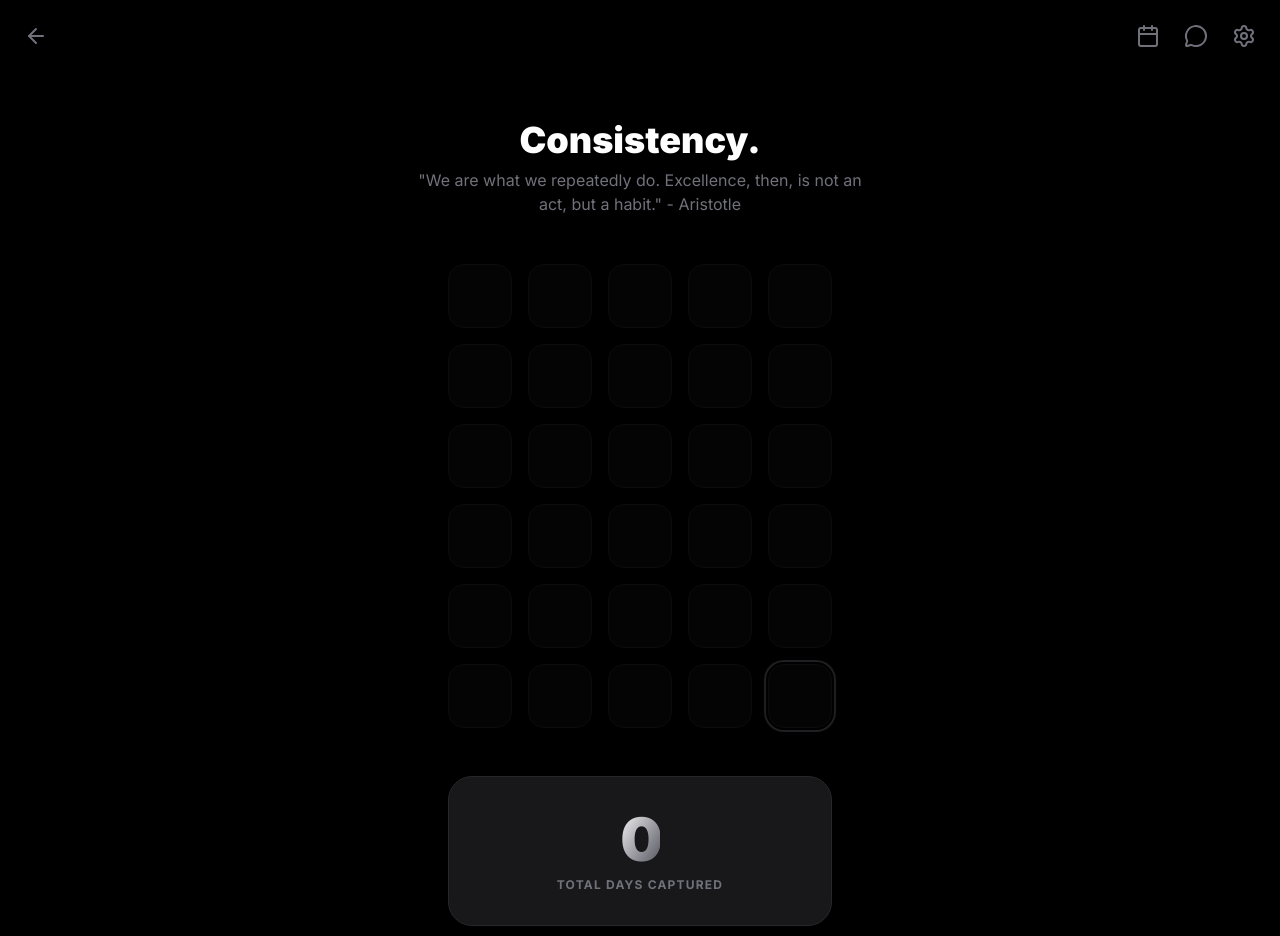
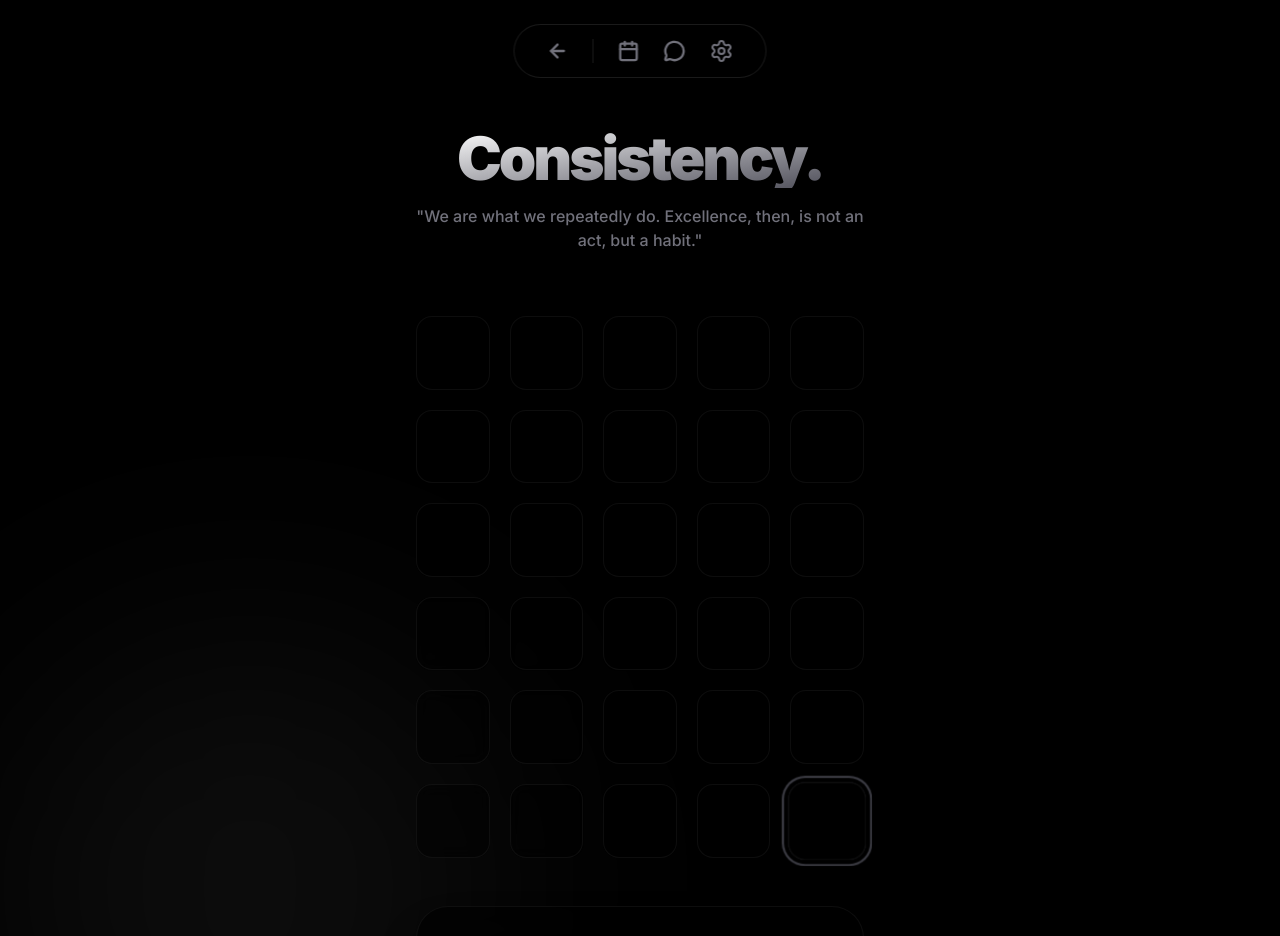
Before and after one commit to ErenYea9er69/Daily_wisdom, a Next.js app: page /calendar in a window 1280 px wide. Shown: the top 936 px of the page. Built offline with nearby package versions, Linux system fonts and the light colour scheme.

Commit message:
10X UI/UX Overhaul

```diff
--- a/src/app/calendar/page.tsx
+++ b/src/app/calendar/page.tsx
@@ -17,39 +17,49 @@ export default function CalendarScreen() {
     });
 
     return (
-        <div className="min-h-screen bg-black text-white flex flex-col">
+        <div className="min-h-screen relative overflow-hidden bg-black text-white flex flex-col">
+            {/* Ambient Background Blur */}
+            <div className="absolute bottom-0 left-0 w-[500px] h-[500px] bg-white/5 blur-[120px] rounded-full pointer-events-none" />
+
             <NavigationBar />
 
-            <main className="flex-1 flex flex-col items-center p-6 md:p-12 animate-in fade-in slide-in-from-bottom-8 duration-700">
-                <h1 className="text-4xl font-black mb-2">Consistency.</h1>
-                <p className="text-zinc-500 mb-12 text-center max-w-md">
-                    "We are what we repeatedly do. Excellence, then, is not an act, but a habit." - Aristotle
+            <main className="flex-1 flex flex-col items-center px-6 pt-32 pb-12 animate-in fade-in slide-in-from-bottom-8 duration-700 relative z-10">
+                <h1 className="text-5xl md:text-6xl font-black mb-4 tracking-tighter bg-clip-text text-transparent bg-gradient-to-br from-white to-zinc-600">
+                    Consistency.
+                </h1>
+                <p className="text-zinc-500 mb-16 text-center max-w-md font-medium">
+                    "We are what we repeatedly do. Excellence, then, is not an act, but a habit."
                 </p>
 
-                <div className="w-full max-w-sm">
-                    <div className="grid grid-cols-5 gap-2 md:gap-4 mb-12">
-                        {past30Days.map(date => {
+                <div className="w-full max-w-md relative">
+                    <div className="grid grid-cols-5 gap-3 md:gap-5 mb-12">
+                        {past30Days.map((date, i) => {
                             const isDone = streakCalendar.includes(date);
                             const isToday = date === today.toISOString().split('T')[0];
+                            const animationDelay = `${i * 20}ms`; // staggered fade in
 
                             return (
                                 <div
                                     key={date}
                                     title={date}
-                                    className={`aspect-square rounded-xl md:rounded-2xl transition-all duration-500 flex items-center justify-center border ${isDone
-                                            ? 'bg-white border-white scale-105 shadow-[0_0_15px_rgba(255,255,255,0.3)]'
-                                            : 'bg-zinc-950 border-zinc-900 opacity-50'
-                                        } ${isToday && !isDone ? 'ring-2 ring-zinc-700 ring-offset-2 ring-offset-black' : ''}`}
+                                    style={{ animationDelay }}
+                                    className={`aspect-square rounded-[1rem] transition-all duration-700 flex items-center justify-center border animate-in zoom-in-50 fade-in ${isDone
+                                        ? 'bg-white border-white scale-110 shadow-[0_0_20px_rgba(255,255,255,0.4)] z-10'
+                                        : 'bg-black/40 backdrop-blur-sm border-white/5 hover:border-white/20 hover:bg-white/5'
+                                        } ${isToday && !isDone ? 'ring-2 ring-zinc-700 ring-offset-4 ring-offset-black scale-105' : ''}`}
                                 />
                             )
                         })}
                     </div>
 
-                    <div className="bg-zinc-900 border border-zinc-800 rounded-3xl p-8 text-center flex flex-col items-center justify-center gap-2">
-                        <span className="text-6xl font-black tracking-tighter text-transparent bg-clip-text bg-gradient-to-br from-white to-zinc-600">
+                    <div className="bg-black/60 backdrop-blur-3xl border border-white/5 rounded-[2rem] p-10 text-center flex flex-col items-center justify-center gap-3 shadow-2xl hover:border-white/10 transition-colors duration-500 group relative overflow-hidden">
+                        {/* Hover internal glow */}
+                        <div className="absolute inset-0 bg-white/5 blur-3xl opacity-0 group-hover:opacity-100 transition-opacity duration-1000"></div>
+
+                        <span className="text-7xl font-black tracking-tighter text-transparent bg-clip-text bg-gradient-to-br from-white via-zinc-200 to-zinc-700 relative z-10">
                             {streakCalendar.length}
                         </span>
-                        <span className="text-zinc-500 font-bold uppercase tracking-widest text-xs">Total Days Captured</span>
+                        <span className="text-zinc-500 font-bold uppercase tracking-widest text-xs relative z-10">Total Days Captured</span>
                     </div>
                 </div>
             </main>
--- a/src/app/dashboard/page.tsx
+++ b/src/app/dashboard/page.tsx
@@ -71,27 +71,37 @@ export default function Dashboard() {
     }
 
     return (
-        <div className="min-h-screen bg-black text-white selection:bg-white/20 flex flex-col items-center">
+        <div className="min-h-screen relative overflow-hidden bg-black text-white selection:bg-white/20 flex flex-col items-center">
+            {/* Ambient Background Blur for Dashboard */}
+            <div className="absolute top-0 right-0 w-[500px] h-[500px] bg-white/5 blur-[120px] rounded-full pointer-events-none" />
+
             <NavigationBar />
 
-            <main className="flex-1 w-full max-w-2xl px-6 py-12 animate-in fade-in slide-in-from-bottom-8 duration-700">
-                <div className="mb-12">
-                    <p className="text-zinc-500 uppercase tracking-widest text-xs font-bold mb-4 flex items-center gap-2">
-                        <span className="w-2 h-2 rounded-full bg-green-500 animate-pulse"></span>
+            <main className="flex-1 w-full max-w-3xl px-6 pt-32 pb-12 animate-in fade-in slide-in-from-bottom-8 duration-700 relative z-10">
+                <div className="mb-12 bg-black/40 backdrop-blur-3xl border border-white/5 rounded-[2rem] p-8 md:p-12 shadow-2xl hover:border-white/10 transition-colors duration-700 relative overflow-hidden group">
+                    {/* Hover internal glow */}
+                    <div className="absolute -top-40 -right-40 w-80 h-80 bg-white/10 blur-[80px] rounded-full opacity-0 group-hover:opacity-100 transition-opacity duration-1000 pointer-events-none" />
+
+                    <p className="text-zinc-500 uppercase tracking-widest text-xs font-bold mb-6 flex items-center gap-3">
+                        <span className="relative flex h-2.5 w-2.5">
+                            <span className="animate-ping absolute inline-flex h-full w-full rounded-full bg-green-400 opacity-75"></span>
+                            <span className="relative inline-flex rounded-full h-2.5 w-2.5 bg-green-500 shadow-[0_0_10px_rgba(34,197,94,0.8)]"></span>
+                        </span>
                         Daily Transmission
                     </p>
-                    <h1 className="text-4xl md:text-5xl font-black tracking-tighter leading-tight mb-8">
+
+                    <h1 className="text-4xl md:text-6xl font-black tracking-tighter leading-[1.1] mb-8 bg-clip-text text-transparent bg-gradient-to-br from-white via-zinc-300 to-zinc-600">
                         {todayLesson?.title}
                     </h1>
 
-                    <div className="prose prose-invert max-w-none">
+                    <div className="prose prose-invert max-w-none relative z-10">
                         <p className="text-lg md:text-xl text-zinc-300 leading-relaxed font-light whitespace-pre-wrap">
                             {todayLesson?.content}
                         </p>
                     </div>
                 </div>
 
-                <div className="mt-16 pt-8 border-t border-zinc-900 flex justify-between items-center text-sm text-zinc-600">
+                <div className="px-6 border-t border-white/5 flex justify-between items-center text-sm text-zinc-600 font-medium">
                     <p>End of transmission.</p>
                     <p>{new Date().toLocaleDateString('en-US', { weekday: 'long', month: 'long', day: 'numeric' })}</p>
                 </div>
--- a/src/components/NavigationBar.tsx
+++ b/src/components/NavigationBar.tsx
@@ -4,20 +4,26 @@ import { SettingsModal } from './SettingsModal';
 
 export function NavigationBar() {
     return (
-        <nav className="w-full p-6 flex justify-between items-center bg-black/50 backdrop-blur-md sticky top-0 z-50 animate-in slide-in-from-top-4 duration-500">
-            <Link href="/dashboard" className="text-zinc-500 hover:text-white transition-colors">
-                <ArrowLeft size={24} />
+        <div className="fixed top-6 left-1/2 -translate-x-1/2 z-[60] animate-in slide-in-from-top-8 duration-700">
+            <nav className="flex items-center gap-6 px-8 py-3.5 bg-black/60 backdrop-blur-2xl border border-white/10 rounded-full shadow-[0_8px_32px_rgba(0,0,0,0.5)] transition-all hover:bg-black/80 hover:border-white/20">
+                <Link href="/dashboard" className="text-zinc-500 hover:text-white hover:scale-110 active:scale-95 transition-all duration-300">
+                    <ArrowLeft size={22} className="stroke-[2.5]" />
                 </Link>
 
+                <div className="w-[1px] h-6 bg-white/10"></div>
+
                 <div className="flex gap-6 items-center">
-                <Link href="/calendar" className="text-zinc-500 hover:text-white transition-colors">
-                    <Calendar size={24} />
+                    <Link href="/calendar" className="text-zinc-500 hover:text-white hover:scale-110 active:scale-95 transition-all duration-300">
+                        <Calendar size={22} className="stroke-[2.5]" />
                     </Link>
-                <Link href="/chat" className="text-zinc-500 hover:text-white transition-colors">
-                    <MessageCircle size={24} />
+                    <Link href="/chat" className="text-zinc-500 hover:text-white hover:scale-110 active:scale-95 transition-all duration-300">
+                        <MessageCircle size={22} className="stroke-[2.5]" />
                     </Link>
+                    <div className="hover:scale-110 active:scale-95 transition-all duration-300 flex items-center justify-center">
                         <SettingsModal />
                     </div>
+                </div>
             </nav>
+        </div>
     );
 }
```
Also changed, not shown: src/app/chat/page.tsx (+20 -16 lines), public/sw.js. Lines whose indentation alone changed are shown as unchanged.
